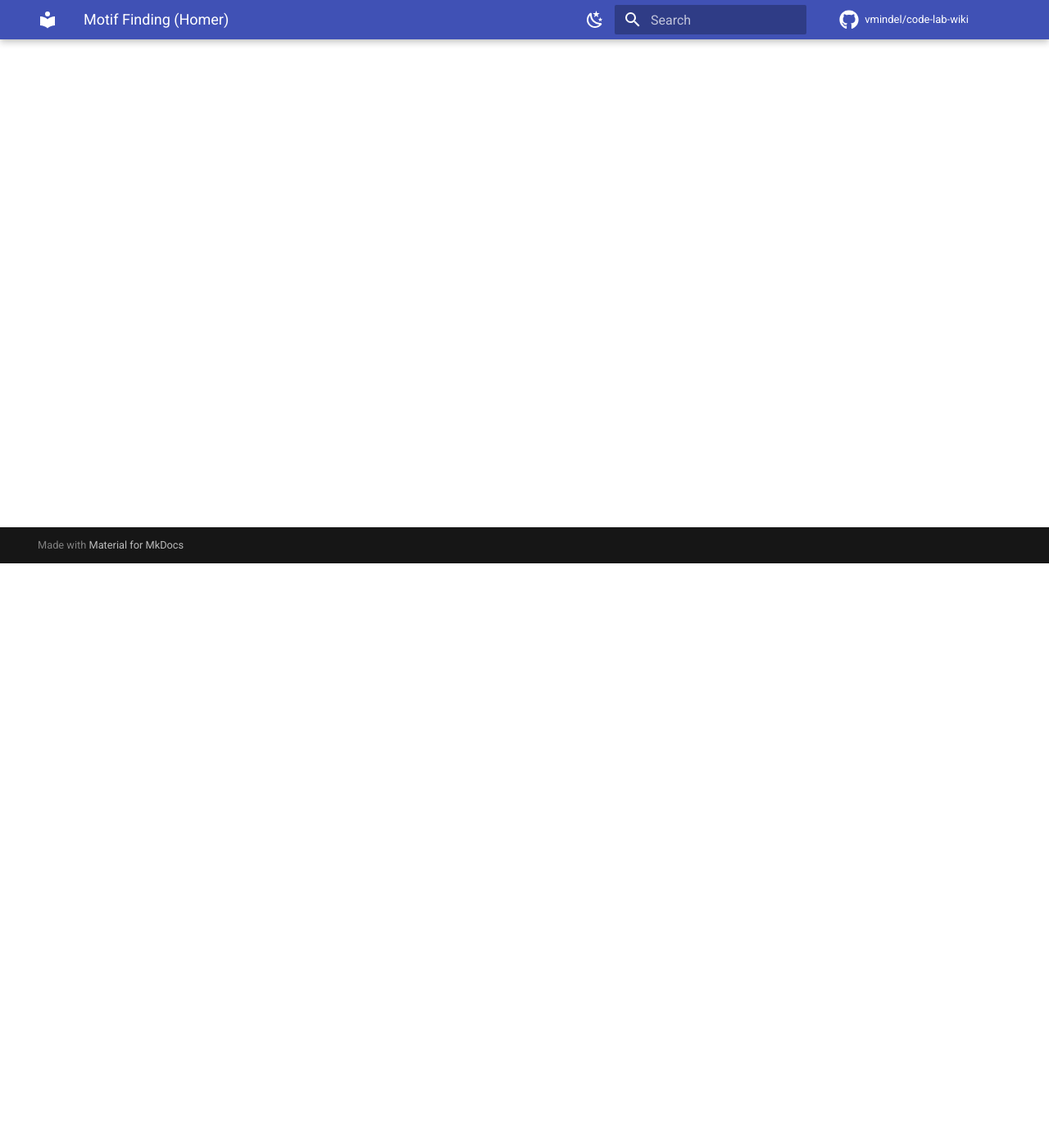
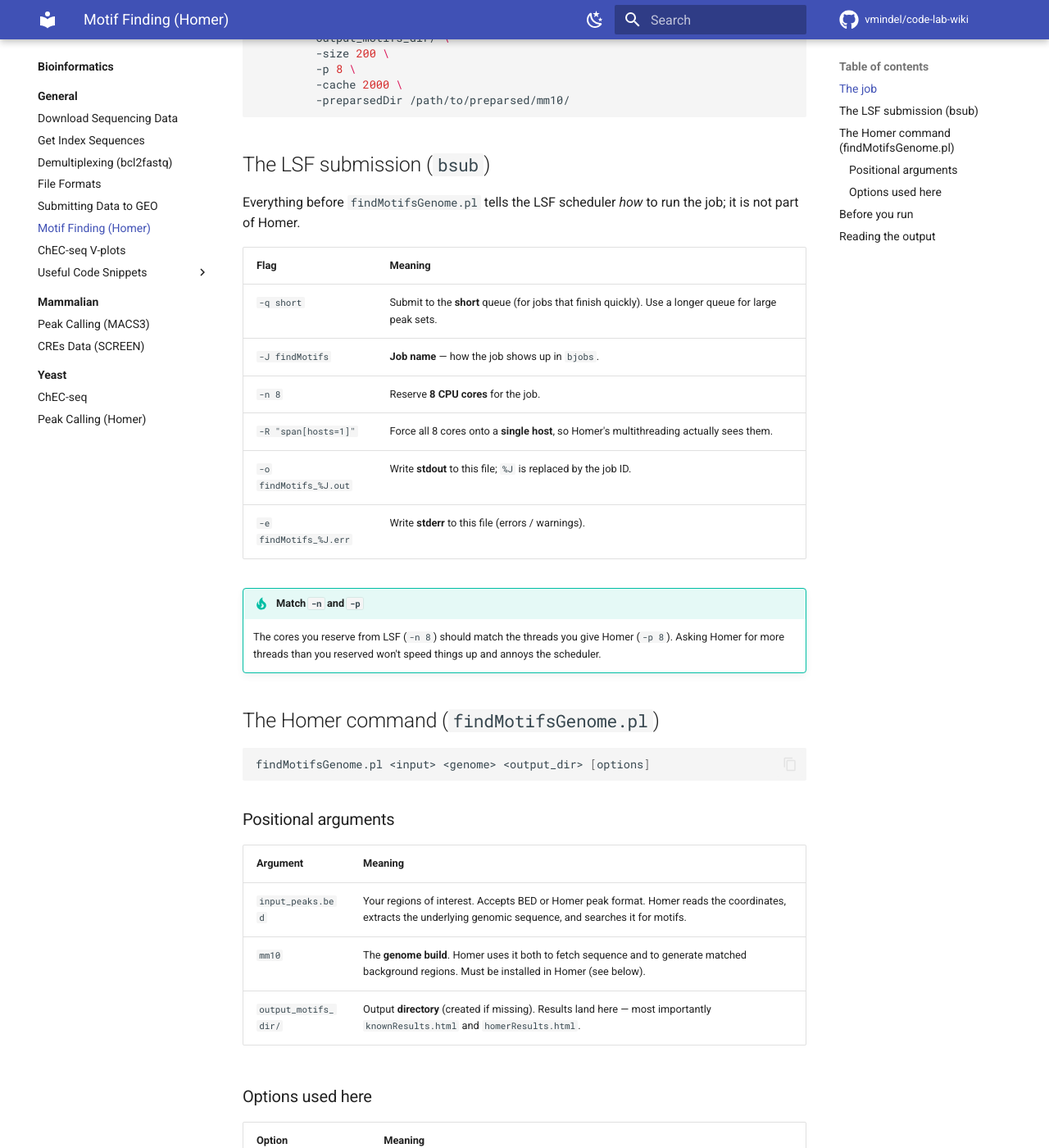
Before and after one commit to vmindel/code-lab-wiki, an MkDocs documentation site: the page built from docs/bioinformatics/general/homer_motif.md, in a window 1280 px wide and 1400 px high, scrolled down 713 px. Shown: the whole window at 82% size. Built offline with MkDocs 1.6.1 and Material for MkDocs 9.7.7, drawn with Linux system fonts in a browser that asks for light colours; comment, search, counter and statistics services are not loaded; some of the changed text lies outside the part shown.

Commit message:
Homer motif

````diff
--- a/docs/bioinformatics/general/homer_motif.md
+++ b/docs/bioinformatics/general/homer_motif.md
@@ -1,3 +1,104 @@
 # Motif Finding with Homer
 
-<!-- Add content here -->
+[Homer](http://homer.ucsd.edu/homer/)'s `findMotifsGenome.pl` scans a set of
+genomic regions (e.g. peaks) for enriched DNA motifs — both known TF motifs and
+*de novo* motifs — by comparing your regions against a matched set of background
+sequences sampled from the genome.
+
+This page shows how to launch it as an LSF batch job on the cluster (WEXAC) and
+explains every flag.
+
+!!! warning "On WEXAC: load Homer first"
+    If `findMotifsGenome.pl` isn't on your `PATH`, load the module before
+    submitting:
+
+    ```bash
+    module load homer
+    ```
+
+    This puts Homer's executables on your `PATH` so you can call them by name
+    (no full path needed).
+
+## The job
+
+```bash
+bsub -q short -J findMotifs -n 8 -R "span[hosts=1]" \
+     -o findMotifs_%J.out -e findMotifs_%J.err \
+     findMotifsGenome.pl \
+         input_peaks.bed \
+         mm10 \
+         output_motifs_dir/ \
+         -size 200 \
+         -p 8 \
+         -cache 2000 \
+         -preparsedDir /path/to/preparsed/mm10/
+```
+
+## The LSF submission (`bsub`)
+
+Everything before `findMotifsGenome.pl` tells the LSF scheduler *how* to run the
+job; it is not part of Homer.
+
+| Flag | Meaning |
+| --- | --- |
+| `-q short` | Submit to the **short** queue (for jobs that finish quickly). Use a longer queue for large peak sets. |
+| `-J findMotifs` | **Job name** — how the job shows up in `bjobs`. |
+| `-n 8` | Reserve **8 CPU cores** for the job. |
+| `-R "span[hosts=1]"` | Force all 8 cores onto a **single host**, so Homer's multithreading actually sees them. |
+| `-o findMotifs_%J.out` | Write **stdout** to this file; `%J` is replaced by the job ID. |
+| `-e findMotifs_%J.err` | Write **stderr** to this file (errors / warnings). |
+
+!!! tip "Match `-n` and `-p`"
+    The cores you reserve from LSF (`-n 8`) should match the threads you give
+    Homer (`-p 8`). Asking Homer for more threads than you reserved won't speed
+    things up and annoys the scheduler.
+
+## The Homer command (`findMotifsGenome.pl`)
+
+```bash
+findMotifsGenome.pl <input> <genome> <output_dir> [options]
+```
+
+### Positional arguments
+
+| Argument | Meaning |
+| --- | --- |
+| `input_peaks.bed` | Your regions of interest. Accepts BED or Homer peak format. Homer reads the coordinates, extracts the underlying genomic sequence, and searches it for motifs. |
+| `mm10` | The **genome build**. Homer uses it both to fetch sequence and to generate matched background regions. Must be installed in Homer (see below). |
+| `output_motifs_dir/` | Output **directory** (created if missing). Results land here — most importantly `knownResults.html` and `homerResults.html`. |
+
+### Options used here
+
+| Option | Meaning |
+| --- | --- |
+| `-size 200` | Use a **200 bp window centered on each peak**, rather than the full peak width. 200 bp is the standard for TF ChIP/ChEC-style peaks; use `-size given` to keep each peak's own width. |
+| `-p 8` | Run with **8 parallel threads** (matches the 8 cores reserved above). |
+| `-cache 2000` | Cache size in **MB** for the enrichment statistics (default 500). A larger cache keeps more of the calculation in memory, speeding up the run at the cost of RAM. |
+| `-preparsedDir /path/.../mm10/` | Directory for Homer's **pre-parsed background sequences**. Generating these is slow; pointing every run at a shared, writable folder lets Homer reuse them instead of regenerating each time. |
+
+## Before you run
+
+- **Install the genome once** (if not already present):
+
+    ```bash
+    configureHomer.pl -install mm10
+    ```
+
+- **Pre-parsed directory must be writable.** On first use Homer fills
+  `-preparsedDir` with background files; subsequent runs reuse them. A shared lab
+  path avoids everyone regenerating the same data.
+
+## Reading the output
+
+Open the HTML reports in `output_motifs_dir/`:
+
+- **`knownResults.html`** — enrichment of *known* motifs from Homer's database,
+  with p-values and target/background percentages.
+- **`homerResults.html`** — *de novo* motifs discovered in your sequences, each
+  matched to its closest known motif.
+
+!!! note "Pick the right background"
+    By default Homer builds a background of random genomic regions matched for
+    GC content. If you have a more appropriate control (e.g. a set of
+    non-bound regions), pass it with `-bg control.bed` for cleaner enrichment
+    estimates.
--- a/mkdocs.yml
+++ b/mkdocs.yml
@@ -79,6 +79,9 @@ nav:
           - Submitting Data to GEO: bioinformatics/general/sra_submission.md
           - Motif Finding (Homer): bioinformatics/general/homer_motif.md
           - ChEC-seq V-plots: bioinformatics/general/chec_vplots.md
+          - Useful Code Snippets:
+              - bioinformatics/general/code_snippets/index.md
+              - Consensus Peaks + Signal (R): bioinformatics/general/code_snippets/r_consensus_peaks_signal.md
       - Mammalian:
           - bioinformatics/mammalian/index.md
           - Peak Calling (MACS3): bioinformatics/mammalian/peak_calling_macs3.md
````
Also changed, not shown: docs/bioinformatics/general/code_snippets/index.md (added, +16 -0 lines), docs/bioinformatics/general/code_snippets/r_consensus_peaks_signal.md (added, +122 -0 lines).
